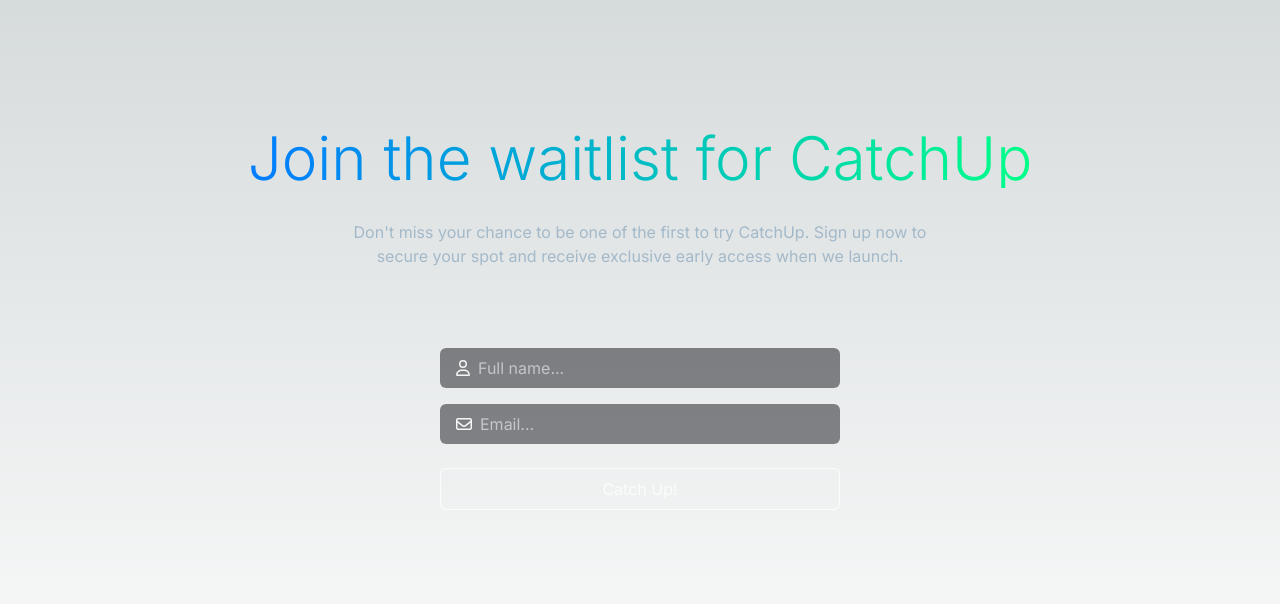
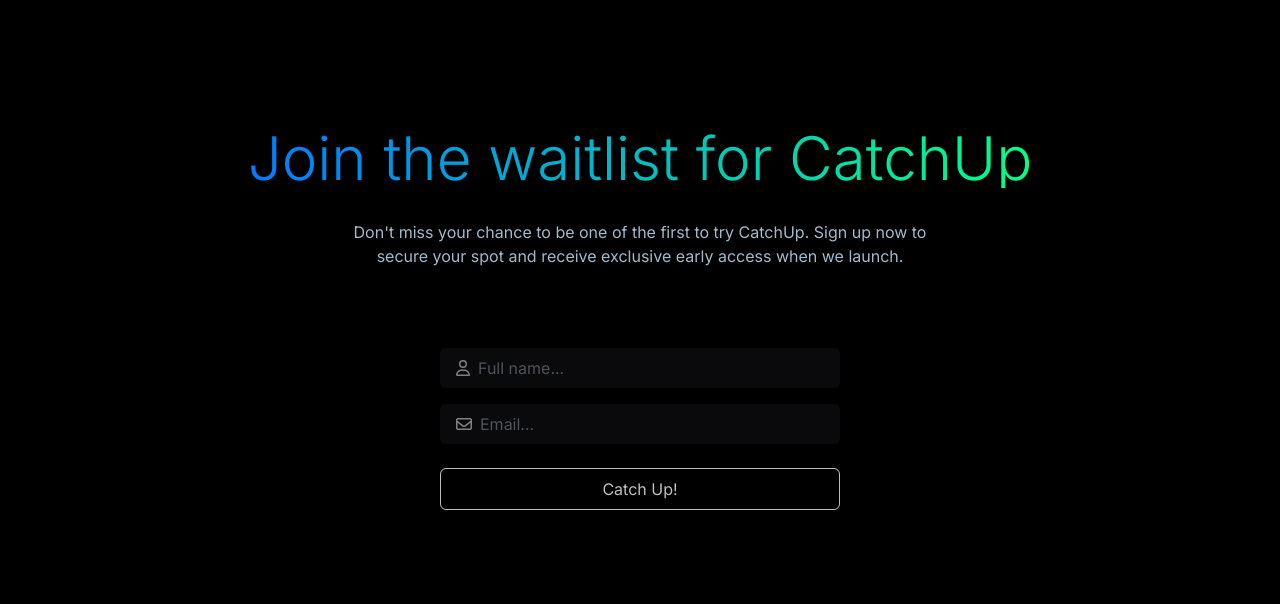
Before and after one commit to Akiko0210/catchupwaitlist, a Next.js app: page / in a window 1280 px wide. Shown: the top 604 px of the page. Built offline with nearby package versions, Linux system fonts and the light colour scheme.

Commit message:
bg black forever

```diff
--- a/app/globals.css
+++ b/app/globals.css
@@ -6,28 +6,9 @@
   padding: 0;
 }
 
-:root {
-  --foreground-rgb: 0, 0, 0;
-  --background-start-rgb: 214, 219, 220;
-  --background-end-rgb: 255, 255, 255;
-}
-
-@media (prefers-color-scheme: dark) {
-  :root {
-    --foreground-rgb: 255, 255, 255;
-    --background-start-rgb: 0, 0, 0;
-    --background-end-rgb: 0, 0, 0;
-  }
-}
-
 body {
-  color: rgb(var(--foreground-rgb));
-  background: linear-gradient(
-      to bottom,
-      transparent,
-      rgb(var(--background-end-rgb))
-    )
-    rgb(var(--background-start-rgb));
+  color: white;
+  background: black;
 }
 
 @layer utilities {
--- a/app/page.js
+++ b/app/page.js
@@ -55,7 +55,7 @@
   };
 
   return (
-    <main className="flex h-screen overflow-y-hidden flex-col items-center text-white">
+    <main className="flex h-screen overflow-y-hidden flex-col items-center text-white ">
       <div
         className="text-4xl md:text-5xl lg:text-6xl mt-32 font-light text-center"
         style={styles.gradientText}
```
